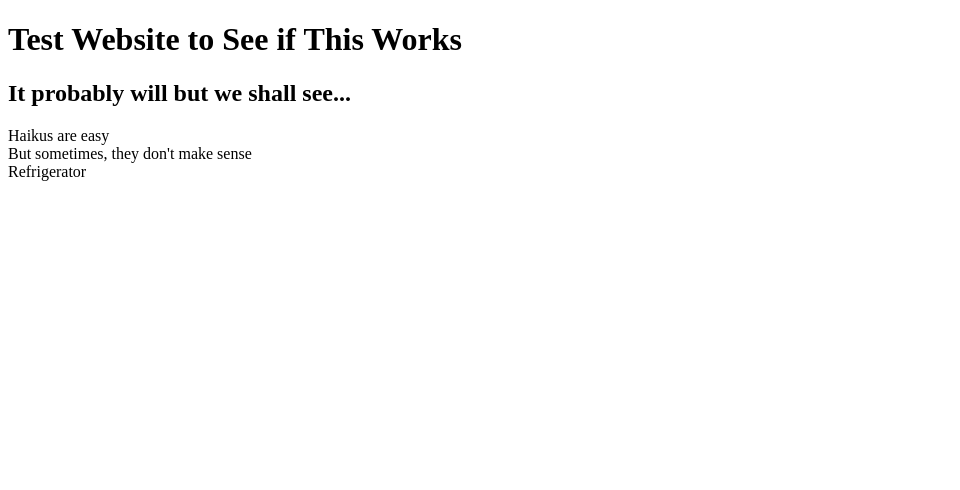
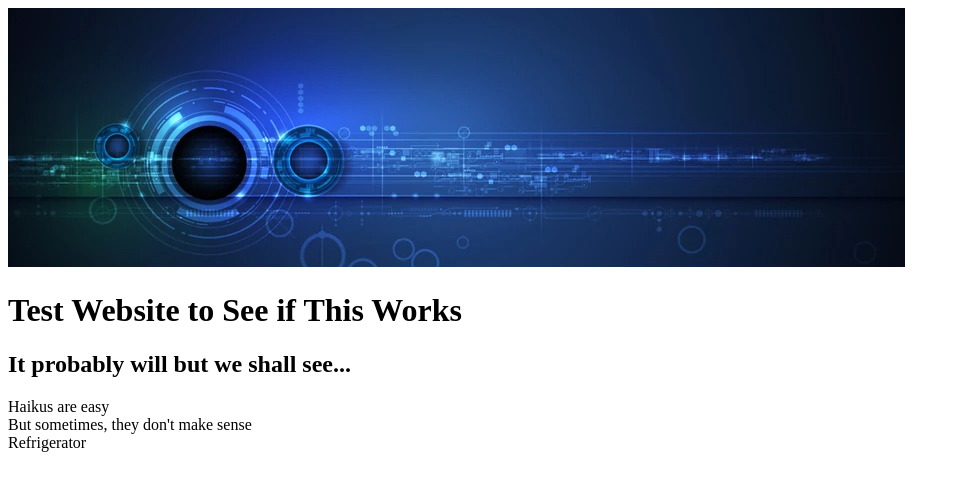
Before and after one commit to earl624/earl624.github.io, a plain HTML site: page index.html in a window 1280 px wide. Shown: the whole page, without its empty margins (0-960 px from the left). Drawn offline with Linux system fonts and the light colour scheme.

Commit message:
Update index.html

```diff
--- a/index.html
+++ b/index.html
@@ -9,6 +9,9 @@
 
 
   <body>
+
+    <img src = "vector-banner-design-circuit-board-260nw-1465342154.jpg">
+
     <h1> Test Website to See if This Works </h1>
     <h2> It probably will but we shall see...</h2>
 
```
